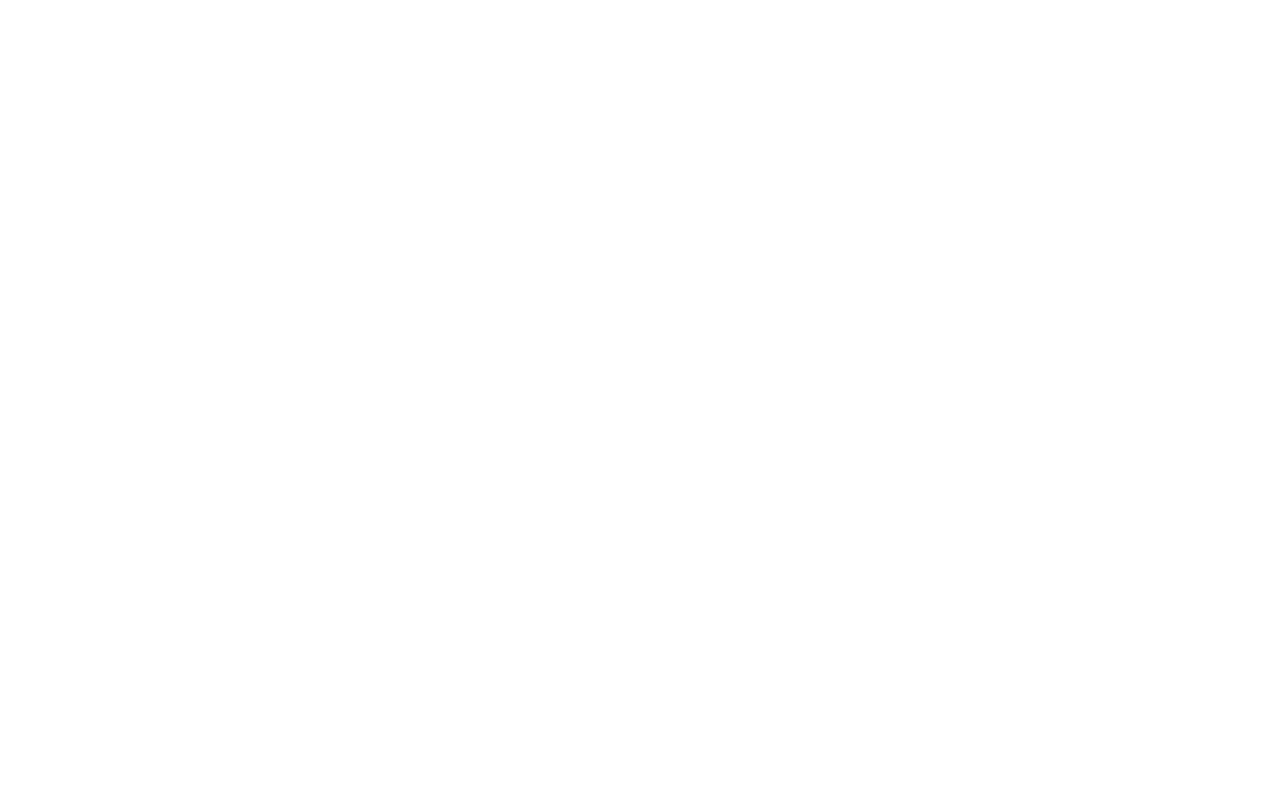
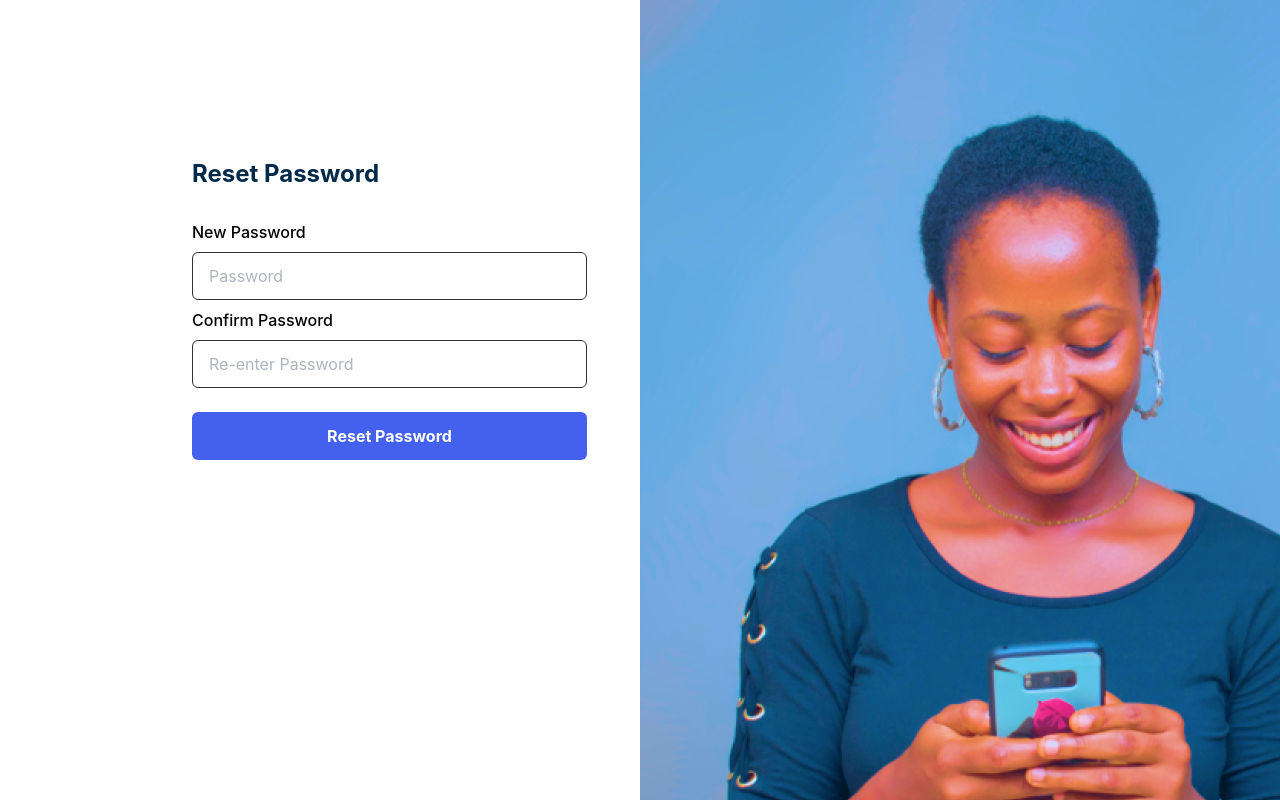
Before and after one commit to Danny4life/fintech.africa, a React (Vite) app: page /reset-password in a window 1280 px wide. Before the commit this address had no page. Shown: the top 800 px of the page. Built offline with nearby package versions, Linux system fonts and the light colour scheme.

Commit message:
add reset password form

```diff
--- a/src/App.jsx
+++ b/src/App.jsx
@@ -5,6 +5,7 @@
 import Login from "./pages/login/Login"
 import PasswordReset from "./pages/password-reset-verification/PasswordReset"
 import PasswordResetVerification from "./pages/password-reset-verification/PasswordResetVerification"
+import ResetPassword from "./pages/reset-password/ResetPassword"
 import Signup from "./pages/signup/Signup"
 
 
@@ -21,6 +22,7 @@
         <Route exact path="/password-reset"  element={<PasswordReset />}/>
         <Route exact path="/password-reset-verification"  element={<PasswordResetVerification />}/>
         <Route exact path="/dashboard"  element={<Dashboard />}/>
+        <Route exact path="/reset-password"  element={<ResetPassword />}/>
       </Routes>
       </BrowserRouter>
 
--- a/src/pages/password-reset-verification/ResetPassword.jsx
+++ /dev/null
@@ -1,9 +0,0 @@
-const ResetPassword = () => {
-    return (
-        <div>
-            hhhelo
-        </div>
-     );
-}
-
-export default ResetPassword;
--- /dev/null
+++ b/src/pages/reset-password/ResetPassword.jsx
@@ -0,0 +1,105 @@
+
+import { useNavigate } from "react-router-dom";
+import { useState } from "react";
+import FormInput from "../../component/formInput/FormInput";
+import img from "../../assets/signup-image.jpg";
+
+
+const ResetPassword = () => {
+
+    const navigate = useNavigate();
+
+    const [user, setUser] = useState({
+
+        newPassword : "",
+        confirmPassword : "",
+
+    });
+
+
+    const inputs = [
+        {
+          id : 1,
+          name : "new password",
+          type : "password",
+          placeholder : "Password",
+          errorMessage : "Password should be 8-20 characters and includes atleast 1 letter, 1 number, and 1 special character",
+          label : "New Password",
+          pattern :`^(?=.*[0-9])(?=.*[a-zA-Z])(?=.*[!@#$%^&*])[a-zA-Z0-9!@#$%^&*]{8,20}$`,
+          required: true,
+        },
+
+        {
+          id : 2,
+          name : "confirm password",
+          type : "password",
+          placeholder : "Re-enter Password",
+          errorMessage : "Password should be 8-20 characters and includes atleast 1 letter, 1 number, and 1 special character",
+          label : "Confirm Password",
+          pattern :`^(?=.*[0-9])(?=.*[a-zA-Z])(?=.*[!@#$%^&*])[a-zA-Z0-9!@#$%^&*]{8,20}$`,
+          required: true,
+        },
+  ]
+
+
+  const handleSubmit = (e) => {
+    e.preventDefault();
+    navigate("/login");
+}
+
+const onChange = (e) => {
+    setUser({...user, [e.target.name]: e.target.value});
+
+  }
+
+
+    return (
+        <section>
+             <section className="lg:flex">
+                <div className="lg:flex-1 non-italic]">
+                    <div className="">
+                        <h1 className="pt-6 ml-6 mb-20
+                            text-2xl font-bold lg:leading-7 text-[#012A4A] lg:pt-20 lg:ml-48"
+                        >
+                        </h1>
+                        <h1 className="ml-6 mb-8
+                            text-2xl font-bold text-[#012A4A] lg:leading-7 lg:ml-48"
+                        >
+                            Reset Password
+                        </h1>
+                    </div>
+                    <form action="/" method="/" onSubmit={handleSubmit}>
+                        <div className="non-italic">
+                            {inputs.map((input) => (
+
+                                <FormInput  key={input.id} {...input}  values={user[input.name]}
+                                onChange={onChange} />
+                            ))}
+
+                            <div className="mb-6">
+                            </div>
+                           <div className="lg:ml-48 non-italic ml-6">
+                            <button
+                            type="submit"
+                            className="w-[20rem] mb-8
+                            text-base font-bold text-[#FFFFFF] leading-4 lg:w-[24.688rem] h-[3rem] bg-[#4361EE] rounded-md py-2 px-2"
+
+                            >
+                                Reset Password
+                            </button>
+                           </div>
+                        </div>
+                    </form>
+                </div>
+                <div className="lg:flex-1">
+                    <div className="hidden lg:flex">
+                        <img src={img} alt="image" className="lg:h-[1023px] object-cover" />
+                    </div>
+                </div>
+
+            </section>
+        </section>
+     );
+}
+
+export default ResetPassword;
```
